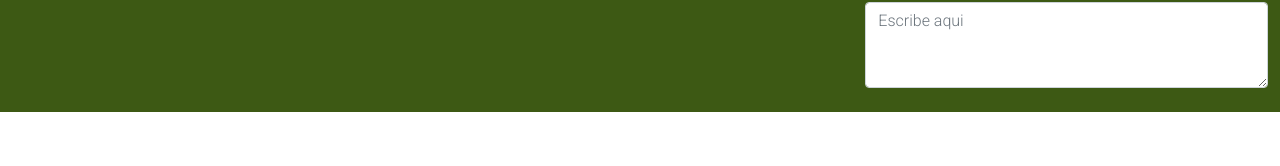
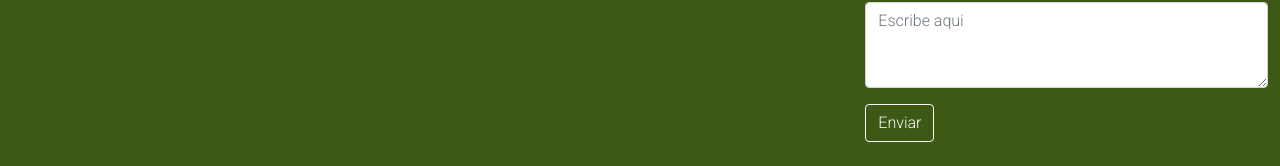
Before and after one commit to GiYani/SantiagoAmigo, a plain HTML site: page index.html in a window 1280 px wide. Shown: the part 1917-2083 px from the top of the page. Before the commit the page ends 2029 px from the top, so only its background shows below. Drawn offline with nearby package versions, Linux system fonts and the light colour scheme.

Commit message:
agregue btn a los formularios

```diff
--- a/index.html
+++ b/index.html
@@ -194,7 +194,10 @@
                       <label for="exampleFormControlTextarea1" class="form-label">Dejanos tu comentario</label>
                       <textarea class="form-control" id="exampleFormControlTextarea1" rows="3"  placeholder="Escribe aqui"></textarea>
                     </div>
-                  </div>
+                    <div class="d-grid gap-2 d-md-block">
+                      <button type="submit" class="btn btn-outline-light">Enviar</button>
+                    </div>
+                   </div>
                 </article>
              </div>
           </div>
```
Also changed, not shown: secciones/cartelera_cultural.html (+3 -0 lines), secciones/domingo_santiagueño.html (+3 -0 lines), secciones/penias.html (+3 -0 lines), secciones/quienes_somos.html (+3 -0 lines).
